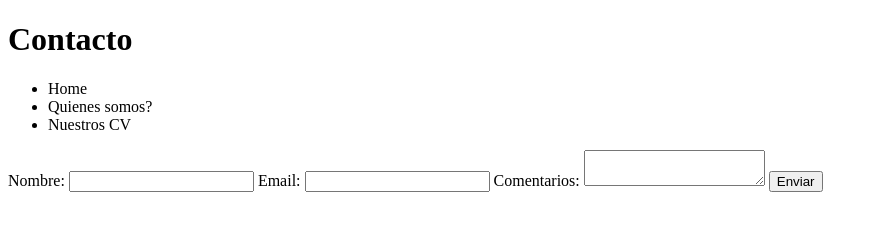
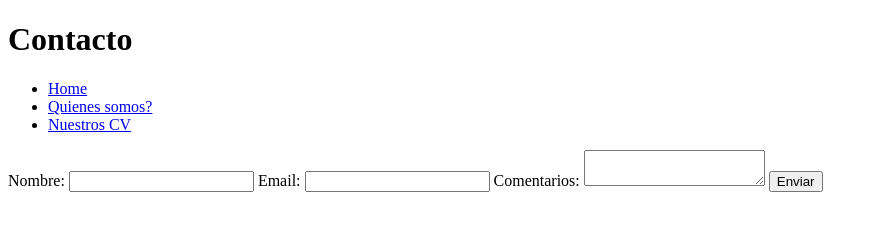
Before and after one commit to barbara28bgb/202309-w4ch2-barbara-gimeno-alex-barbero-laura-gutierrez, a plain HTML site: page contact.html in a window 1280 px wide. Shown: the whole page, without its empty margins (0-877 px from the left). Drawn offline with Linux system fonts and the light colour scheme.

Commit message:
Fix links problems

```diff
--- a/contact.html
+++ b/contact.html
@@ -14,9 +14,9 @@
     <h1>Contacto</h1>
     <nav>
       <ul>
-        <li><a href="index.html"></a> Home</li>
-        <li><a href="quien somos.html"></a>Quienes somos?</li>
-        <li><a href="cv.html"></a> Nuestros CV</li>
+        <li><a href="./index.html">Home</a></li>
+        <li><a href="./quiensomos.html">Quienes somos?</a></li>
+        <li><a href="./cv.html">Nuestros CV</a> </li>
       </ul>
     </nav>
   </header>
```
Also changed, not shown: cv.html (+3 -3 lines), index.html (+3 -3 lines), quiensomos.html (renamed from quien somos.html, +3 -3 lines).
